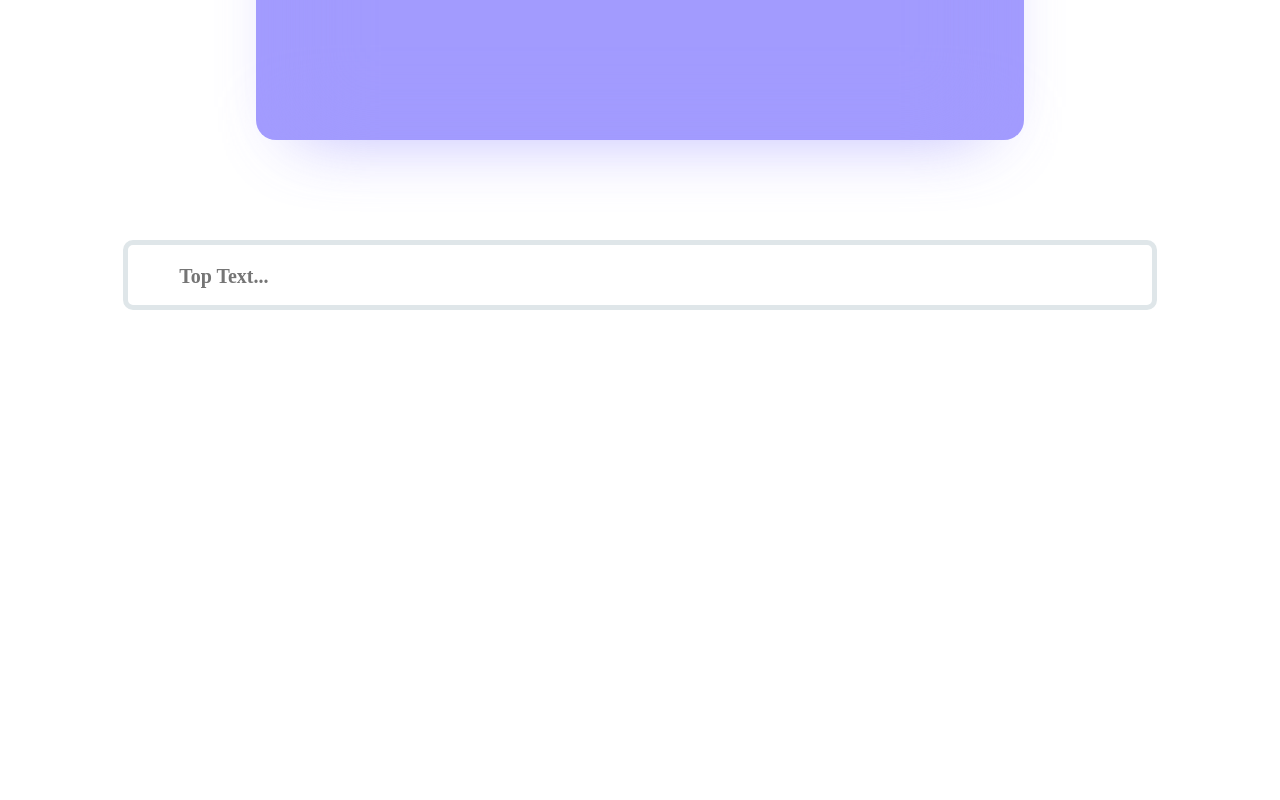
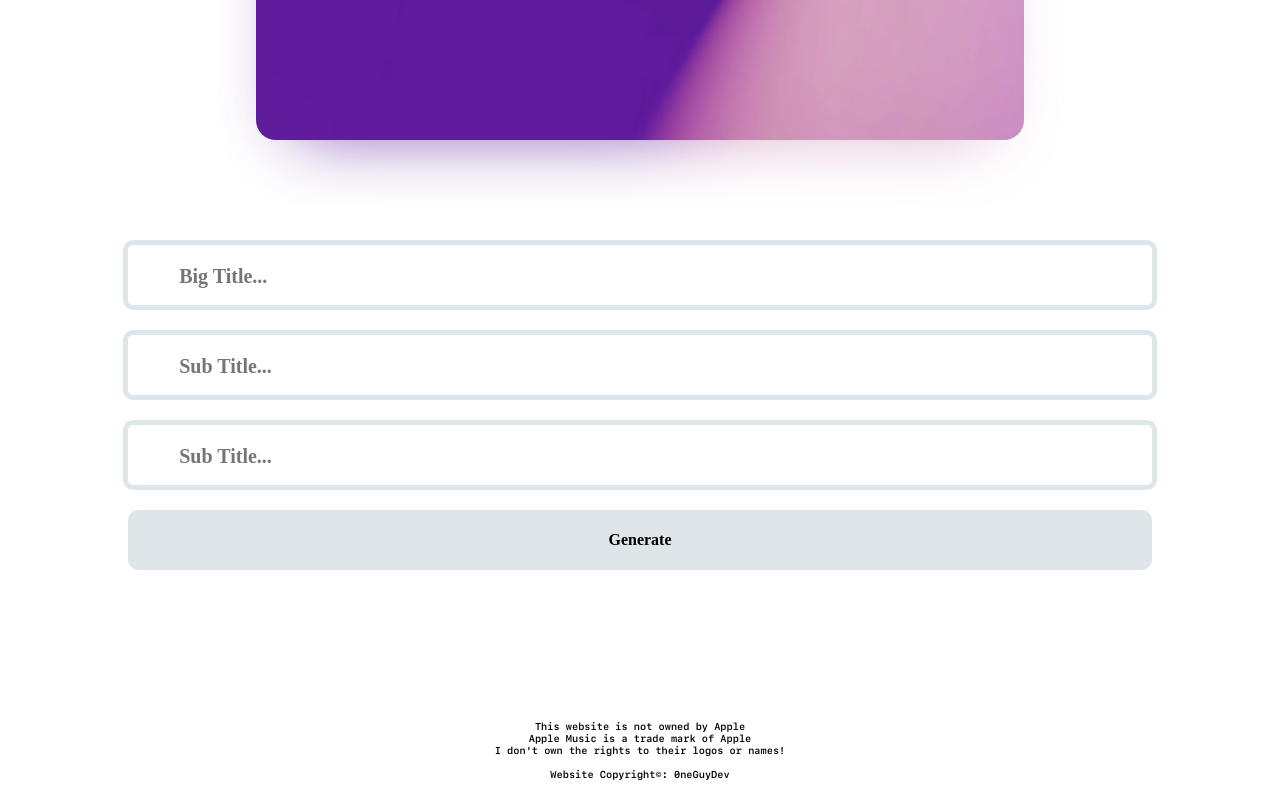
Before and after one commit to 0neGal/albumArtCreator, a plain HTML site: page index.html in a window 1280 px wide. Shown: the part 658-1458 px from the top of the page. Before the commit the page ends 976 px from the top, so only its background shows below. Drawn offline with Linux system fonts and the light colour scheme; a web font is replaced by a local one.

Commit message:
Multiple things
I added a testImg.png I'll be using to scale things properly! I also added some more inputs and a trademark/copyright notice. However I have no actual clue on how to make trademark/copyright notices so I don't know if I'm doing it properly xd

```diff
--- a/index.html
+++ b/index.html
@@ -13,13 +13,22 @@
 	</head>
 	<body>
 		<div id="artDiv">
+			<div id="artShadow"></div>
 			<div id="art"></div>
-			<div id="artShadow"></div>
 		</div>
 
 		<div class="input">
-			<input placeholder="Top Text...">
+			<input placeholder="Big Title...">
 		</div>
+		<div class="input">
+			<input placeholder="Sub Title...">
+		</div>
+		<div class="input">
+			<input placeholder="Sub Title...">
+		</div>
+		<div class="button">Generate</div>
+
+		<div class="copyright">This website is not owned by Apple<br>Apple Music is a trade mark of Apple<br>I don't own the rights to their logos or names!<br><br>Website Copyright©: 0neGuyDev</div>
 
 		<script src="main.js" charset="utf-8"></script>
 	</body>
--- a/main.css
+++ b/main.css
@@ -3,11 +3,12 @@
 :root {
 	--artsize: 60vw;
 	--topinset: 30px;
+	--uiheight: 60px;
 	--bottominset: 100px;
 	--shadowamount: 40px;
 	--activecolor: #a29bfe;
 	--inactivecolor: #dfe6e9;
-	--artbg: var(--activecolor);
+	--artbg: url("testImg.png");
 }
 
 body {
@@ -32,26 +33,45 @@ body {
 	width: var(--artsize);
 	height: var(--artsize);
 	background: var(--artbg);
+	background-size: contain;
 }
 
 #artShadow {
+	z-index: -1;
 	opacity: 0.8;
 	position: absolute;
 	transform: scale(0.9);
 	width: var(--artsize);
 	height: var(--artsize);
 	background: var(--artbg);
+	background-size: contain;
 	top:calc(var(--topinset) + 30px);
 	filter: blur(var(--shadowamount));
 }
 
-.input {
+.input, .button {
 	width: 80vw;
 	height: 60px;
 	margin: 0 auto;
+	margin-top: 20px;
+	margin-bottom: 20px;
 	border-radius: 10px;
+}
+
+.input {
 	transition: 0.3s border ease-in-out;
 	border: 5px solid var(--inactivecolor);
+}
+
+.button {
+	text-align: center;
+	line-height: var(--uiheight);
+	background: var(--inactivecolor);
+	transition: 0.3s background ease-in-out;
+}
+
+.button:active {
+	background: var(--activecolor);
 }
 
 .input input {
@@ -69,3 +89,13 @@ body {
 .input:focus-within {
 	border: 5px solid var(--activecolor);
 }
+
+.copyright {
+	width: 90vw;
+	margin: 0 auto;
+	font-size: 10px;
+	margin-top: 150px;
+	text-align: center;
+	margin-bottom: 20px;
+	font-family: SFMono;
+}
```
Also changed, not shown: testImg.png (added).
